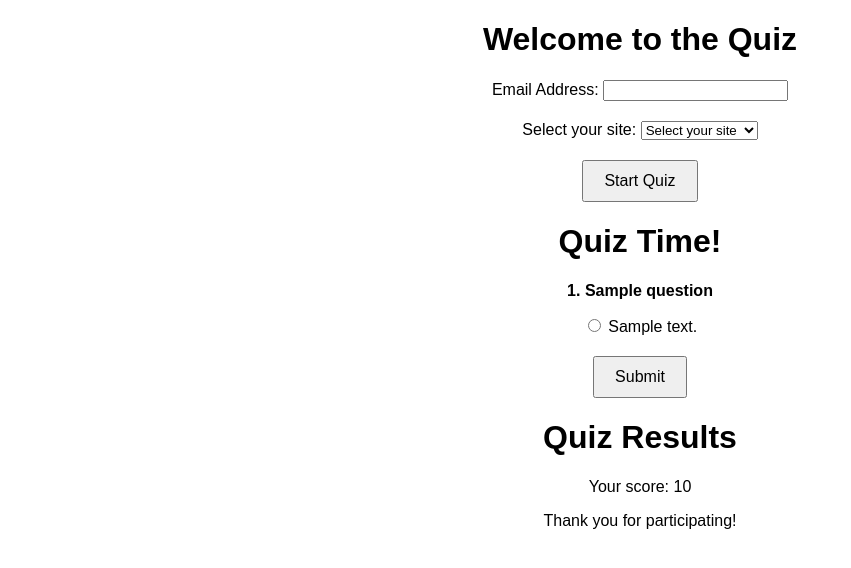
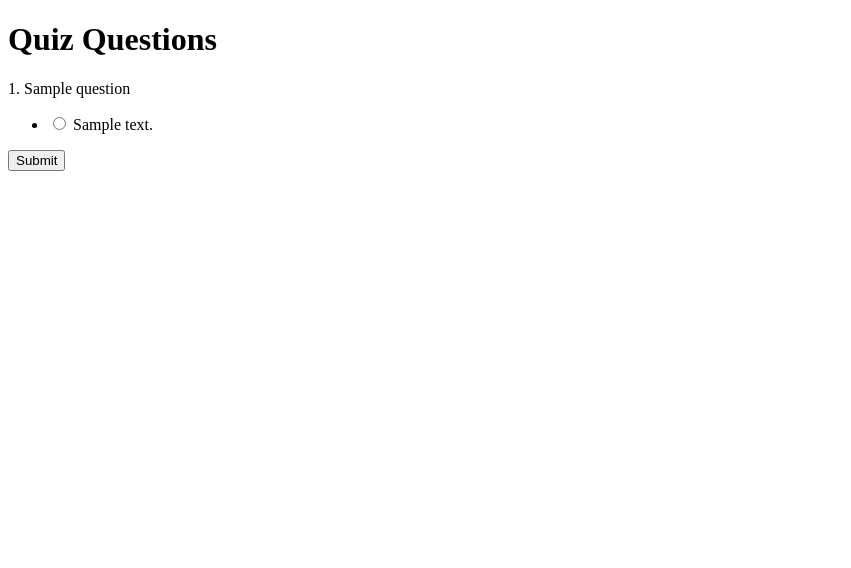
Before and after one commit to iamspok/DLC, a Flask app: template DLC/templates/quiz.html in a window 1280 px wide. Shown: the top 568 px of the page, without its empty margins (0-851 px from the left). Run offline with Flask 3, Linux system fonts and the light colour scheme; the template is opened without the code that fills it: most values are stand-ins (such as "Sample title", 1, 10 or a date in 2020).

Commit message:
Update quiz.html

```diff
--- a/DLC/templates/quiz.html
+++ b/DLC/templates/quiz.html
@@ -1,95 +1,25 @@
-<!-- index.html - Landing Page -->
-<!DOCTYPE html>
-<html lang="en">
-<head>
-    <meta charset="UTF-8">
-    <meta name="viewport" content="width=device-width, initial-scale=1.0">
-    <title>Start Quiz</title>
-    <style>
-        body { font-family: Arial, sans-serif; text-align: center; margin: 20px; }
-        form { max-width: 400px; margin: auto; }
-        div { margin-bottom: 20px; }
-        button { padding: 10px 20px; font-size: 16px; }
-    </style>
-</head>
-<body>
-    <h1>Welcome to the Quiz</h1>
-    <form action="quiz.html" method="GET">
-        <div>
-            <label for="email">Email Address:</label>
-            <input type="email" name="email" required>
-        </div>
-        <div>
-            <label for="site">Select your site:</label>
-            <select name="site" required>
-                <option value="" disabled selected>Select your site</option>
-                <option value="Cary CRC">Cary CRC</option>
-                <option value="Newcastle CRC">Newcastle CRC</option>
-                <option value="Pune CRC">Pune CRC</option>
-                <option value="5CA">5CA</option>
-                <option value="Concentrix">Concentrix</option>
-                <option value="PTW">PTW</option>
-            </select>
-        </div>
-        <button type="submit">Start Quiz</button>
-    </form>
-</body>
-</html>
-
-<!-- quiz.html - Quiz Page -->
 <!DOCTYPE html>
 <html lang="en">
 <head>
     <meta charset="UTF-8">
     <meta name="viewport" content="width=device-width, initial-scale=1.0">
     <title>Quiz</title>
-    <style>
-        body { font-family: Arial, sans-serif; margin: 20px; }
-        form { max-width: 600px; margin: auto; }
-        div { margin-bottom: 20px; }
-        ul { list-style-type: none; padding: 0; }
-        li { margin-bottom: 10px; }
-        button { padding: 10px 20px; font-size: 16px; }
-    </style>
 </head>
 <body>
-    <h1>Quiz Time!</h1>
+    <h1>Quiz Questions</h1>
     <form method="POST" action="/submit">
         {% for question in questions %}
-    <div>
-        <p><strong>{{ loop.index }}. {{ question['question'] }}</strong></p>
+        <p>{{ question.id }}. {{ question.question }}</p>
         <ul>
-            {% for answer in question['answers'] %}
+            {% for answer in question.answers %}
             <li>
-                    <input type="radio" name="{{ question['name'] }}" value="{{ answer }}" required>
+                <input type="radio" name="question_{{ question.id }}" value="{{ answer }}" required>
                 {{ answer }}
             </li>
             {% endfor %}
         </ul>
-    </div>
         {% endfor %}
-
-
         <button type="submit">Submit</button>
     </form>
 </body>
 </html>
-
-<!-- results.html - Results Page -->
-<!DOCTYPE html>
-<html lang="en">
-<head>
-    <meta charset="UTF-8">
-    <meta name="viewport" content="width=device-width, initial-scale=1.0">
-    <title>Quiz Results</title>
-    <style>
-        body { font-family: Arial, sans-serif; text-align: center; margin: 20px; }
-        div { margin-bottom: 20px; }
-    </style>
-</head>
-<body>
-    <h1>Quiz Results</h1>
-    <p>Your score: {{ score }}</p>
-    <p>Thank you for participating!</p>
-</body>
-</html>
```
Lines whose indentation alone changed are shown as unchanged.
